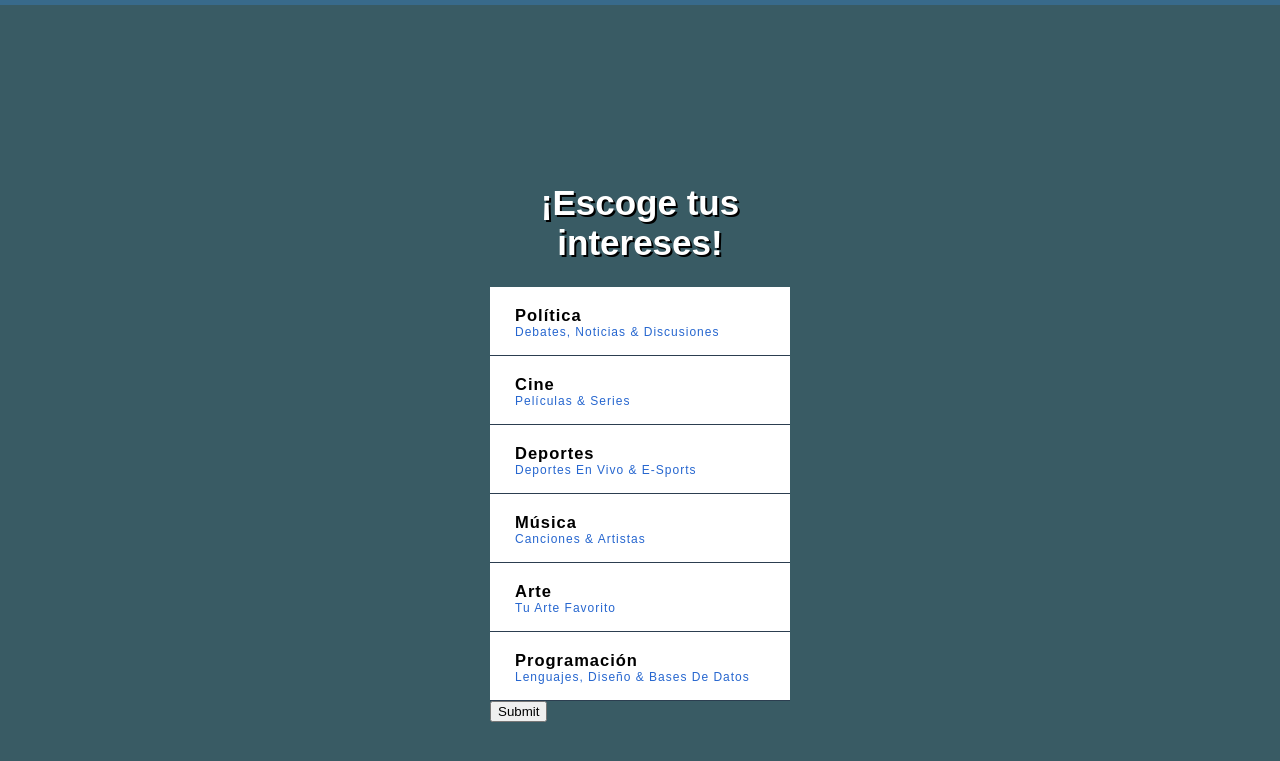
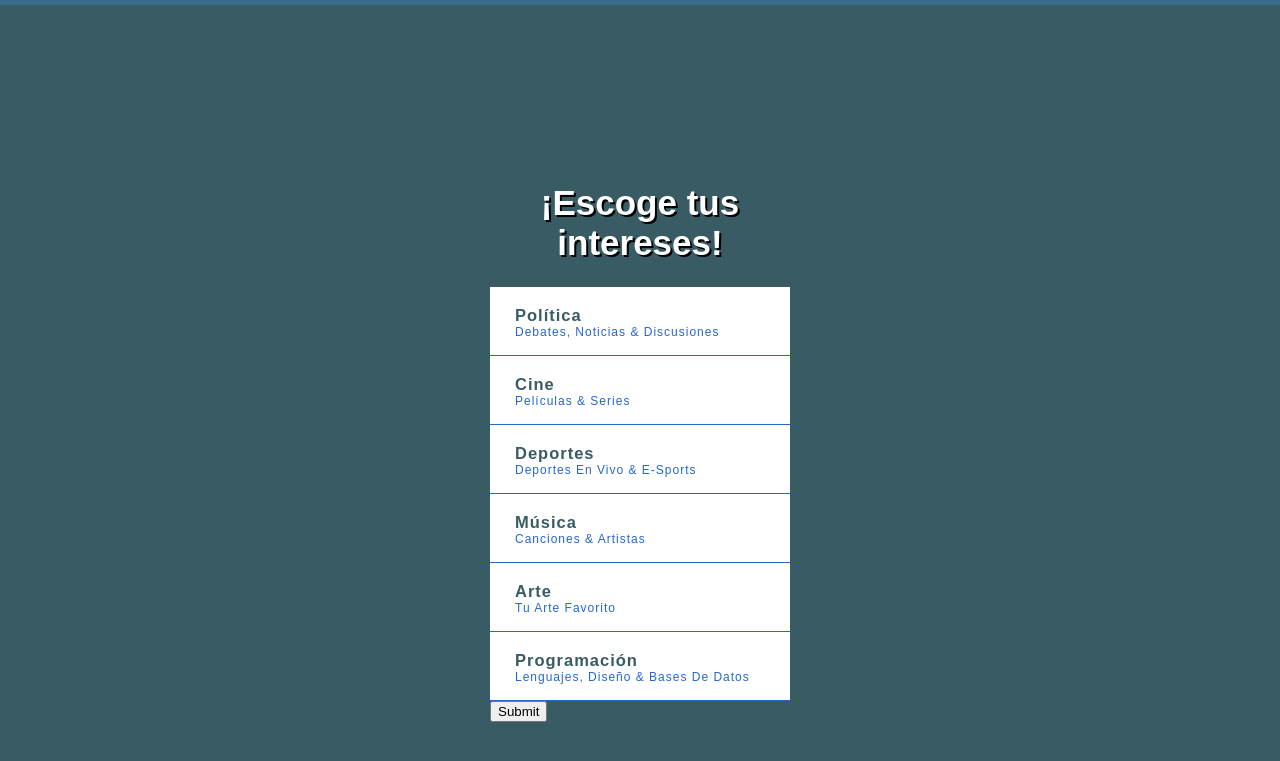
Before and after one commit to nickolasnolte1/Proyecto-Estructura-de-Datos-2.0, a Flask app: page /categories in a window 1280 px wide. Shown: the top 761 px of the page. Run offline with Flask 2, Linux system fonts and the light colour scheme; some libraries are stand-ins or nearby versions.

Commit message:
Update categories.html

```diff
--- a/templates/categories.html
+++ b/templates/categories.html
@@ -37,13 +37,15 @@
         input[type=checkbox] {
             display: none;
         }
+
+
         label{
             background: #fff;
             height: 69px;
             width: 100%;
             display: block;
-        border-bottom: 1px solid #2C3E50;
-        color: #2666CF
+            border-bottom: 1px solid #2666CF;
+            color: #395B64;
             text-transform: capitalize;
             font-weight: 900;
             font-size: 11px;
@@ -57,6 +59,8 @@
             -moz-box-sizing: border-box;
             -webkit-box-sizing: border-box;
             }
+
+
         label h2 span{
         display: block;
         font-size: 12px;
```
Lines whose indentation alone changed are shown as unchanged.
